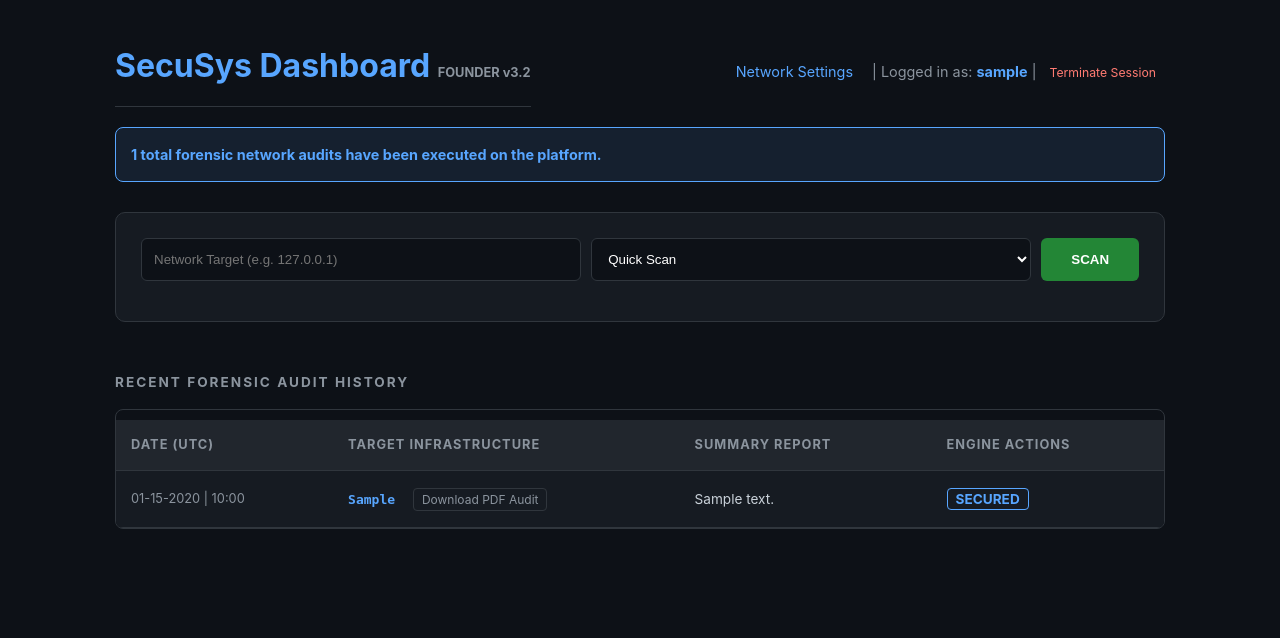
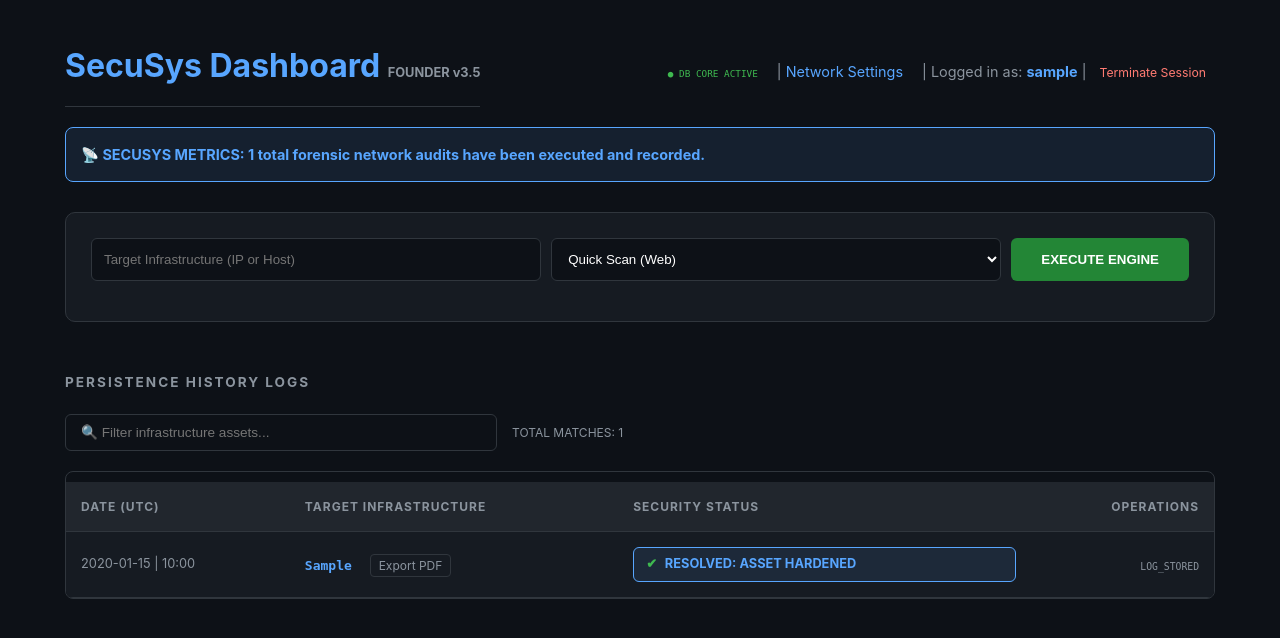
Before and after one commit to Clinntech/SecuSys, a Flask app: page / in a window 1280 px wide. Shown: the top 638 px of the page. Run offline with Flask 3, Linux system fonts and the light colour scheme; a user stored in the database is signed in; tables that the repository leaves empty hold one stand-in row (values such as "Sample post"); one stand-in notice (Sample message) is shown.

Commit message:
Resolved markeykt

```diff
--- a/templates/index.html
+++ b/templates/index.html
@@ -7,7 +7,7 @@
     <style>
         /* Base SaaS Cyber Theme */
         body { background: #0d1117; color: #c9d1d9; font-family: -apple-system, BlinkMacSystemFont, "Segoe UI", Roboto, Helvetica, Arial, sans-serif; padding: 40px; margin: 0; line-height: 1.6;}
-        .container { max-width: 1050px; margin: auto; }
+        .container { max-width: 1150px; margin: auto; }
         h1 { color: #58a6ff; border-bottom: 1px solid #30363d; padding-bottom: 15px; margin: 0; }
 
         /* Stats and Context Bar */
@@ -22,17 +22,16 @@
         input, select { padding: 12px; border-radius: 6px; border: 1px solid #30363d; background: #0d1117; color: white; flex: 1; min-width: 200px;}
         button { padding: 12px 30px; background: #238636; color: white; border: none; border-radius: 6px; cursor: pointer; font-weight: bold; transition: 0.2s; }
         button:hover { background: #2ea043; }
-        #custom-fields { display: none; } /* Managed via JS */
+        #custom-fields { display: none; }
 
         /* Professional Audit Table */
         table { width: 100%; border-collapse: collapse; margin-top: 10px; background: #161b22; }
-        th, td { padding: 15px; text-align: left; border-bottom: 1px solid #30363d; }
-        th { background: #21262d; color: #8b949e; font-size: 0.8em; text-transform: uppercase; letter-spacing: 1px;}
+        th, td { padding: 15px; text-align: left; border-bottom: 1px solid #30363d; vertical-align: middle; }
+        th { background: #21262d; color: #8b949e; font-size: 0.75em; text-transform: uppercase; letter-spacing: 1px;}
 
         /* Links and Badges */
         .pdf-link { color: #8b949e; text-decoration: none; font-size: 0.75em; border: 1px solid #30363d; padding: 3px 8px; border-radius: 4px; margin-left: 10px; }
         .pdf-link:hover { color: #58a6ff; border-color: #58a6ff; }
-        .remediation-badge { color: #58a6ff; font-weight: bold; font-size: 0.85em; cursor: help; border: 1px solid #58a6ff; padding: 2px 8px; border-radius: 4px; }
 
         /* Forensic Results Boxes */
         .result-box { background: #010409; border: 1px solid #30363d; padding: 20px; border-radius: 6px; margin-top: 15px; white-space: pre-wrap; font-family: 'Courier New', Courier, monospace; font-size: 13px; color: #d1d5da; }
@@ -42,6 +41,9 @@
         .alert { padding: 15px; border-radius: 8px; border-left: 5px solid; font-size: 0.85em; font-weight: 500; box-shadow: 0 10px 30px rgba(0,0,0,0.5); }
         .alert-success { background: #1a3321; border-color: #238636; color: #4fb35e; }
         .alert-danger { background: #3d1616; border-color: #ff7b72; color: #ff7b72; }
+
+        /* Table Filter Input */
+        .table-search { width: 100%; max-width: 400px; padding: 10px 15px; background: #0d1117; border: 1px solid #30363d; font-size: 0.85em; border-radius: 6px; color: white; margin-bottom: 20px;}
     </style>
 </head>
 <body>
@@ -52,7 +54,7 @@
           {% if messages %}
             {% for category, message in messages %}
               <div class="alert alert-{{ 'success' if category == 'success' else 'danger' }} flask-msg">
-                {{ message }}
+                <strong>[SECUSYS]:</strong> {{ message }}
               </div>
             {% endfor %}
           {% endif %}
@@ -62,31 +64,32 @@
     <div class="container">
         <!-- Dashboard Header Area -->
         <div class="identity-bar">
-            <h1>SecuSys Dashboard <span style="font-size: 0.4em; color: #8b949e;">FOUNDER v3.2</span></h1>
+            <h1>SecuSys Dashboard <span style="font-size: 0.4em; color: #8b949e;">FOUNDER v3.5</span></h1>
             <div style="font-size: 0.9em; color: #8b949e;">
+                 <span style="margin-right: 15px; color: #3fb950; font-family: monospace; font-size: 0.8em;">● DB CORE ACTIVE</span> |
                  <a href="/settings" style="color: #58a6ff; text-decoration: none; margin-right: 15px;">Network Settings</a> |
                  Logged in as: <strong style="color: #58a6ff;">{{ current_user.username }}</strong> |
                  <a href="/logout" class="logout-link">Terminate Session</a>
             </div>
         </div>
 
-        <!-- Social Proof Stats -->
+        <!-- Global Audit Counter -->
         <div class="status-feed">
-            {{ audit_count }} total forensic network audits have been executed on the platform.
+            📡 SECUSYS METRICS: {{ audit_count }} total forensic network audits have been executed and recorded.
         </div>
 
         <!-- Scanning Command Center -->
         <div class="control-panel">
             <form action="/scan" method="post">
                 <div class="input-group">
-                    <input type="text" name="target_ip" placeholder="Network Target (e.g. 127.0.0.1)" required>
+                    <input type="text" name="target_ip" placeholder="Target Infrastructure (IP or Host)" required>
                     <select name="scan_type" id="scan_mode" onchange="togglePorts()">
-                        <option value="test">Quick Scan</option>
-                        <option value="common">Common Audit(21,22,23,80, 443, 445, 3306, 3389)</option>
-                        <option value="well-known">Well-known Audit (1-1024)</option>
-                        <option value="custom">Custom Range Audit</option>
+                        <option value="test">Quick Scan (Web)</option>
+                        <option value="common">Common Audit (High Priority)</option>
+                        <option value="well-known">Well-Known Range (1-1024)</option>
+                        <option value="custom">Advanced Precision Audit</option>
                     </select>
-                    <button type="submit">SCAN</button>
+                    <button type="submit">EXECUTE ENGINE</button>
                 </div>
                 <div id="custom-fields" class="input-group">
                     <input type="number" name="start_port" placeholder="Starting Port">
@@ -97,85 +100,136 @@
 
         <!-- Forensic Traceability Logs Table -->
         <div style="margin-top: 50px;">
-            <h3 style="text-transform: uppercase; letter-spacing: 2px; font-size: 0.85em; color: #8b949e;">Recent Forensic Audit History</h3>
-            <div style="border: 1px solid #30363d; border-radius: 8px; overflow: hidden; margin-top: 15px;">
+            <h3 style="text-transform: uppercase; letter-spacing: 2px; font-size: 0.85em; color: #8b949e; margin-bottom: 20px;">Persistence History Logs</h3>
+
+            <!-- High-Velocity Search Filter -->
+            <div style="display: flex; gap: 15px; align-items: baseline;">
+                <input type="text" id="forensicSearch" class="table-search" onkeyup="filterTable()" placeholder="🔍 Filter infrastructure assets...">
+                <span style="font-size: 0.75em; color: #8b949e;">TOTAL MATCHES: <span id="recordCount">0</span></span>
+            </div>
+
+            <div style="border: 1px solid #30363d; border-radius: 8px; overflow: hidden;">
                 <table>
                     <thead>
                         <tr>
                             <th>DATE (UTC)</th>
                             <th>TARGET INFRASTRUCTURE</th>
-                            <th>SUMMARY REPORT</th>
-                            <th>ENGINE ACTIONS</th>
+                            <th>SECURITY STATUS</th>
+                            <th style="text-align: right;">OPERATIONS</th>
                         </tr>
                     </thead>
-                    <tbody>
+                    <tbody id="audit-table-body">
                         {% for audit in history %}
                         <tr>
-                            <td style="color: #8b949e; font-size: 0.8em;">{{ audit.scan_date.strftime('%m-%d-%Y | %H:%M') }}</td>
+                            <td style="color: #8b949e; font-size: 0.8em;">{{ audit.scan_date.strftime('%Y-%m-%d | %H:%M') }}</td>
                             <td>
-                                <!-- STARTUP UPDATE: Integrated Forensic Link for IP Discovery -->
-                                <a href="{{ url_for('audit_detail', record_id=audit.id) }}" style="color: #58a6ff; text-decoration: none; font-weight: bold; font-family: monospace; border-bottom: 1px dotted transparent;" onmouseover="this.style.borderBottom='1px dotted #58a6ff'" onmouseout="this.style.borderBottom='none'">
+                                <a href="{{ url_for('audit_detail', record_id=audit.id) }}" style="color: #58a6ff; text-decoration: none; font-weight: bold; font-family: monospace;">
                                     {{ audit.target_ip }}
                                 </a>
-                                <a href="{{ url_for('export_pdf', record_id=audit.id) }}" class="pdf-link">Download PDF Audit</a>
+                                <a href="{{ url_for('export_pdf', record_id=audit.id) }}" class="pdf-link">Export PDF</a>
                             </td>
+
+                            <!-- Dynamic Visual Status Engine -->
                             <td>
-                                <span style="font-size: 0.85em;">{{ audit.threat_summary }}</span>
+                                {% if audit.remediation_status == 1 %}
+                                    <div style="background: rgba(88, 166, 255, 0.1); border: 1px solid #58a6ff; color: #58a6ff; padding: 6px 12px; border-radius: 6px; font-size: 0.8em; font-weight: bold; display: flex; align-items: center; gap: 8px;">
+                                        <span style="color: #3fb950;">✔</span> RESOLVED: ASSET HARDENED
+                                    </div>
+                                {% elif "Identified" in audit.threat_summary %}
+                                    <div style="background: rgba(248, 81, 73, 0.1); border: 1px solid #f85149; color: #ff7b72; padding: 6px 12px; border-radius: 6px; font-size: 0.8em; font-weight: bold; display: flex; align-items: center; gap: 8px;">
+                                        <span style="font-size: 1.1em;">⚠️</span> AT RISK: ACTION REQUIRED
+                                    </div>
+                                {% else %}
+                                    <div style="background: rgba(35, 134, 54, 0.1); border: 1px solid #238636; color: #3fb950; padding: 6px 12px; border-radius: 6px; font-size: 0.8em; font-weight: bold; display: flex; align-items: center; gap: 8px;">
+                                        🛡️ SYSTEM HARDENED
+                                    </div>
+                                {% endif %}
                             </td>
-                            <td style="text-align: left;">
+
+                            <td style="text-align: right;">
                                 {% if audit.remediation_status == 1 %}
-                                    <span class="remediation-badge" title="{{ audit.remediation_log }}">
-                                        SECURED
-                                    </span>
+                                    <span style="color: #8b949e; font-size: 0.75em; font-family: monospace;" title="{{ audit.remediation_log }}">LOG_STORED</span>
                                 {% else %}
-                                    <form action="{{ url_for('remediate', record_id=audit.id) }}" method="POST">
-                                        <button type="submit" style="padding: 5px 12px; font-size: 0.7em;">SECURE</button>
+                                    <form action="{{ url_for('remediate', record_id=audit.id) }}" method="POST" style="margin: 0;">
+                                        <button type="submit" style="padding: 5px 12px; font-size: 0.7em;">SECURE DEVICE</button>
                                     </form>
                                 {% endif %}
                             </td>
                         </tr>
                         {% endfor %}
                     </tbody>
-
-        <!-- Dynamic Results Console -->
-        {% if target %}
-            <div style="margin-top: 40px; border-top: 1px solid #30363d; padding-top: 30px;">
-                <div style="display: flex; justify-content: space-between; align-items: baseline;">
-                    <h2 style="margin: 0;">Live Scan View: <span style="color: #58a6ff;">{{ target }}</span></h2>
-                    {% if results %}
-                        <a href="/download" style="color: #58a6ff; text-decoration: none; font-size: 0.9em; border-bottom: 1px dotted #58a6ff;">Raw Download (.TXT)</a>
+                </table>
+                {% if not history %}
+                    <div style="text-align: center; padding: 30px; color: #8b949e;">Telemetry Engine Standby. No active logs detected.</div>
                 {% endif %}
             </div>
+        </div>
 
+        <!-- Dynamic Scan Feedback Area -->
+        {% if target %}
+        <div style="margin-top: 50px; border-top: 1px solid #30363d; padding-top: 30px;">
+            <div style="display: flex; justify-content: space-between; align-items: baseline;">
+                <h2 style="margin: 0;">Active Scan Feed: <span style="color: #58a6ff;">{{ target }}</span></h2>
+                {% if results %}
+                <a href="/download" style="color: #58a6ff; text-decoration: none; font-size: 0.85em; border-bottom: 1px dotted #58a6ff;">Raw Analysis (.txt)</a>
+                {% endif %}
+            </div>
             {% for report in results %}
                 <div class="result-box">{{ report }}</div>
             {% endfor %}
-
             {% if not results %}
-                    <div class="result-box" style="border-left: 5px solid #ff7b72;">Scan complete. No vulnerabilities found in selected range.</div>
+                <div class="result-box" style="border-left: 5px solid #ff7b72;">SEC-LOG: Scan complete. No responsive vulnerabilities in range.</div>
             {% endif %}
         </div>
         {% endif %}
     </div>
 
     <script>
-        // Controller for dynamic custom port visibility
+        // UX: Manage input box visibility
         function togglePorts() {
             var mode = document.getElementById("scan_mode").value;
-            var customDiv = document.getElementById("custom-fields");
-            customDiv.style.display = mode === "custom" ? "flex" : "none";
+            var fields = document.getElementById("custom-fields");
+            fields.style.display = mode === "custom" ? "flex" : "none";
         }
 
-        // Logic for auto-fading system messages
+        // Logic for auto-fading toast alerts
         setTimeout(function() {
             const alerts = document.querySelectorAll('.flask-msg');
             alerts.forEach(alert => {
                 alert.style.transition = "opacity 0.6s, transform 0.6s";
                 alert.style.opacity = "0";
                 alert.style.transform = "translateX(40px)";
-                setTimeout(() => alert.remove(), 600);
+                setTimeout(() => alert.remove(), 700);
             });
         }, 6000);
+
+        // Client-side search optimization
+        function filterTable() {
+            let input = document.getElementById("forensicSearch");
+            let filter = input.value.toUpperCase();
+            let tbody = document.getElementById("audit-table-body");
+            let tr = tbody.getElementsByTagName("tr");
+            let visibleCount = 0;
+
+            for (let i = 0; i < tr.length; i++) {
+                let td = tr[i].getElementsByTagName("td")[1]; // IP Column
+                if (td) {
+                    let txtValue = td.textContent || td.innerText;
+                    if (txtValue.toUpperCase().indexOf(filter) > -1) {
+                        tr[i].style.display = "";
+                        visibleCount++;
+                    } else {
+                        tr[i].style.display = "none";
+                    }
+                }
+            }
+            document.getElementById("recordCount").innerText = visibleCount;
+        }
+
+        // Run initially to set count
+        window.onload = function() {
+            document.getElementById("recordCount").innerText = document.querySelectorAll("#audit-table-body tr").length;
+        };
     </script>
 </body>
 </html>
```
Also changed, not shown: app.py (line endings or trailing spaces). Lines whose indentation alone changed are shown as unchanged.
